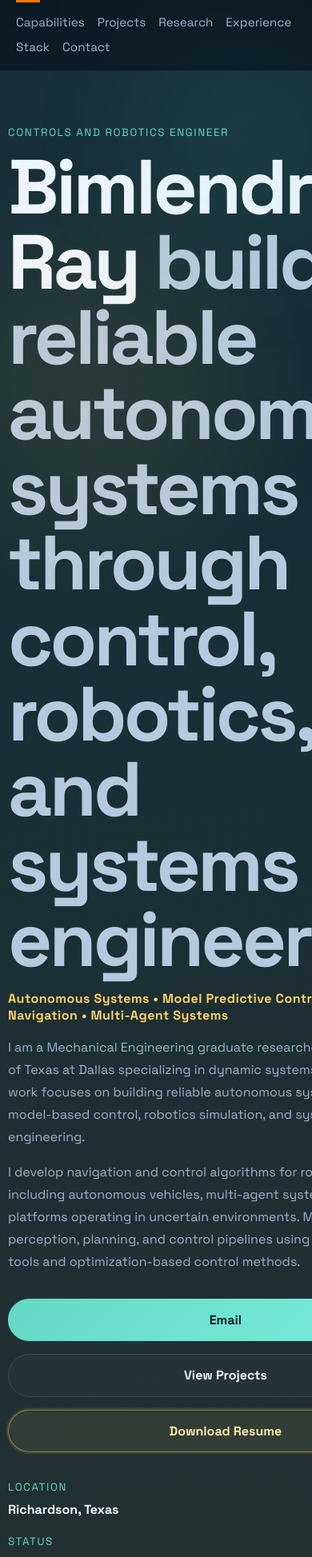
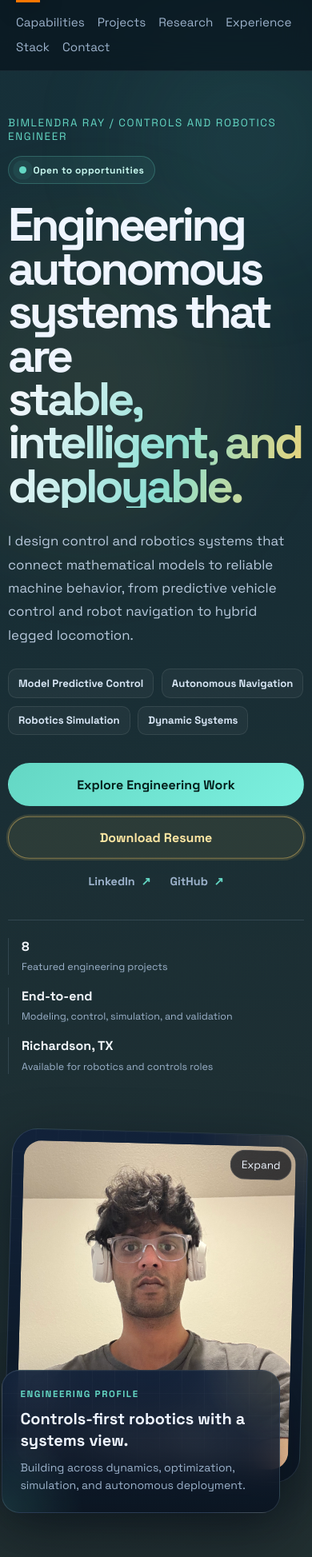
Before and after one commit to bhimray/bilen-profile-1, a React (Create React App) app: page / in a window 390 px wide. Shown: the part 47-1994 px from the top of the page at 80% size. Built offline with nearby package versions, Linux system fonts and the light colour scheme.

Commit message:
changes in readme-utd-email-removed-front-email -changed-project added

```diff
--- a/src/App.css
+++ b/src/App.css
@@ -1407,6 +1407,339 @@ a {
   }
 }
 
+/* Profile introduction */
+.hero {
+  grid-template-columns: minmax(0, 1.2fr) minmax(330px, 0.8fr);
+  gap: clamp(2.5rem, 6vw, 6rem);
+  align-items: center;
+  min-height: calc(100vh - 76px);
+  padding-top: clamp(3rem, 7vh, 6rem);
+  padding-bottom: clamp(4rem, 8vh, 7rem);
+}
+
+.hero-copy {
+  position: relative;
+  z-index: 2;
+}
+
+.hero-intro-line {
+  display: flex;
+  align-items: center;
+  justify-content: space-between;
+  gap: 1rem;
+  max-width: 760px;
+  margin-bottom: 1.5rem;
+}
+
+.hero-intro-line .kicker {
+  margin: 0;
+}
+
+.availability-badge {
+  display: inline-flex;
+  flex: 0 0 auto;
+  align-items: center;
+  gap: 0.55rem;
+  padding: 0.55rem 0.8rem;
+  color: #c8f8ef;
+  font-size: 0.75rem;
+  font-weight: 700;
+  letter-spacing: 0.04em;
+  background: rgba(100, 215, 196, 0.08);
+  border: 1px solid rgba(100, 215, 196, 0.26);
+  border-radius: 999px;
+}
+
+.availability-badge i {
+  width: 0.55rem;
+  height: 0.55rem;
+  background: var(--accent);
+  border-radius: 50%;
+  box-shadow: 0 0 0 0 rgba(100, 215, 196, 0.55);
+  animation: availabilityPulse 2s infinite;
+}
+
+.hero h1 {
+  max-width: 13ch;
+  font-size: clamp(3.6rem, 6.7vw, 6.8rem);
+  line-height: 0.93;
+  letter-spacing: -0.065em;
+}
+
+.hero h1 span {
+  display: block;
+  color: transparent;
+  background: linear-gradient(110deg, #f3f7fc 5%, #8adfd3 56%, #ffd166 105%);
+  background-clip: text;
+  -webkit-background-clip: text;
+}
+
+.hero-lead {
+  max-width: 690px;
+  margin: 1.7rem 0 0;
+  color: #b8c9dc;
+  font-size: clamp(1.05rem, 1.6vw, 1.28rem);
+  line-height: 1.75;
+}
+
+.hero-expertise {
+  display: flex;
+  flex-wrap: wrap;
+  gap: 0.6rem;
+  margin-top: 1.7rem;
+}
+
+.hero-expertise span {
+  padding: 0.55rem 0.75rem;
+  color: #d9e7f6;
+  font-size: 0.82rem;
+  font-weight: 700;
+  background: rgba(255, 255, 255, 0.035);
+  border: 1px solid rgba(255, 255, 255, 0.09);
+  border-radius: 0.65rem;
+}
+
+.hero-actions {
+  gap: 0.8rem;
+  margin: 2.2rem 0 1.2rem;
+}
+
+.hero-social-links {
+  display: flex;
+  gap: 1.5rem;
+}
+
+.hero-social-links a {
+  color: var(--muted);
+  font-size: 0.9rem;
+  font-weight: 700;
+  transition: color 160ms ease;
+}
+
+.hero-social-links a:hover {
+  color: var(--accent);
+}
+
+.hero-social-links span {
+  margin-left: 0.25rem;
+  color: var(--accent);
+}
+
+.hero-proof {
+  display: grid;
+  grid-template-columns: 0.65fr 1.15fr 1fr;
+  gap: 0;
+  max-width: 760px;
+  margin-top: 2.4rem;
+  padding-top: 1.4rem;
+  border-top: 1px solid var(--line);
+}
+
+.hero-proof div {
+  min-width: 0;
+  padding: 0 1.1rem;
+  border-left: 1px solid var(--line);
+}
+
+.hero-proof div:first-child {
+  padding-left: 0;
+  border-left: 0;
+}
+
+.hero-proof strong,
+.hero-proof span {
+  display: block;
+}
+
+.hero-proof strong {
+  margin-bottom: 0.4rem;
+  color: #f2f6fb;
+  font-size: clamp(1rem, 1.6vw, 1.3rem);
+}
+
+.hero-proof span {
+  color: var(--muted);
+  font-size: 0.78rem;
+  line-height: 1.5;
+}
+
+.hero-visual {
+  min-height: 42rem;
+}
+
+.portrait-index {
+  position: absolute;
+  top: 0;
+  right: 0;
+  z-index: 2;
+  display: flex;
+  align-items: flex-end;
+  gap: 0.6rem;
+  color: rgba(239, 245, 255, 0.38);
+  text-transform: uppercase;
+  writing-mode: vertical-rl;
+}
+
+.portrait-index span {
+  font-size: 0.65rem;
+  letter-spacing: 0.22em;
+}
+
+.portrait-index strong {
+  color: var(--accent);
+  font-size: 1.1rem;
+}
+
+.portrait-frame {
+  top: 2rem;
+  right: 1.75rem;
+  width: min(100%, 25rem);
+  transform: rotate(1.5deg);
+}
+
+.hero-card {
+  left: -1.5rem;
+  bottom: 1.2rem;
+  width: min(22rem, 94%);
+  padding: 1.4rem;
+  backdrop-filter: blur(18px);
+}
+
+.hero-card p {
+  margin: 0 0 0.65rem;
+  color: var(--accent);
+  font-size: 0.72rem;
+  font-weight: 700;
+  letter-spacing: 0.14em;
+  text-transform: uppercase;
+}
+
+.hero-card strong {
+  font-size: 1.25rem;
+  line-height: 1.35;
+}
+
+.hero-card span {
+  display: block;
+  margin-top: 0.65rem;
+  color: var(--muted);
+  font-size: 0.88rem;
+  line-height: 1.55;
+}
+
+/* Contact call to action */
+.contact-section {
+  padding-bottom: clamp(5rem, 10vw, 8rem);
+}
+
+.contact-section .contact-panel {
+  padding: clamp(1.6rem, 5vw, 3.5rem);
+}
+
+.contact-intro {
+  max-width: 700px;
+  margin: 1.25rem 0 0;
+  font-size: 1.05rem;
+}
+
+.contact-actions {
+  display: flex;
+  flex-wrap: wrap;
+  gap: 0.8rem;
+  margin: 1.75rem 0 2.25rem;
+}
+
+.contact-actions .button {
+  margin: 0;
+}
+
+.contact-grid {
+  grid-template-columns: repeat(auto-fit, minmax(190px, 1fr));
+}
+
+.contact-grid a {
+  overflow-wrap: anywhere;
+}
+
+@keyframes availabilityPulse {
+  70% {
+    box-shadow: 0 0 0 0.55rem rgba(100, 215, 196, 0);
+  }
+  100% {
+    box-shadow: 0 0 0 0 rgba(100, 215, 196, 0);
+  }
+}
+
+@media (max-width: 960px) {
+  .hero {
+    grid-template-columns: 1fr;
+    gap: 2.5rem;
+    padding-top: 3.5rem;
+  }
+
+  .hero h1 {
+    max-width: 14ch;
+  }
+
+  .hero-visual {
+    width: min(100%, 31rem);
+    min-height: 38rem;
+    margin: 0 auto;
+  }
+
+  .hero-card {
+    left: -0.5rem;
+  }
+}
+
+@media (max-width: 640px) {
+  .hero-intro-line {
+    align-items: flex-start;
+    flex-direction: column;
+  }
+
+  .hero h1 {
+    font-size: clamp(3rem, 15vw, 4.6rem);
+  }
+
+  .hero-actions,
+  .contact-actions {
+    align-items: stretch;
+  }
+
+  .hero-social-links {
+    justify-content: center;
+  }
+
+  .hero-proof {
+    grid-template-columns: 1fr;
+    gap: 1rem;
+  }
+
+  .hero-proof div,
+  .hero-proof div:first-child {
+    padding: 0 0 0 1rem;
+    border-left: 1px solid var(--line);
+  }
+
+  .hero-visual {
+    min-height: 33rem;
+  }
+
+  .portrait-index {
+    display: none;
+  }
+
+  .portrait-frame {
+    right: 0;
+  }
+
+  .contact-actions {
+    flex-direction: column;
+    margin-bottom: 2rem;
+  }
+}
+
 @keyframes resumePulse {
   0%,
   100% {
--- a/src/App.js
+++ b/src/App.js
@@ -52,6 +52,36 @@ const capabilities = [
 ];
 
 const projects = [
+  {
+    id: 'mujoco-legged-robot',
+    title: 'Hybrid Control of a Legged Robot in MuJoCo',
+    overview:
+      'Built a MuJoCo-based legged robot simulation with contact dynamics, actuator constraints, and phase-based hybrid control.',
+    platform: 'Independent Project | Dec 2025 - Feb 2026',
+    problem:
+      'Legged locomotion requires continuous feedback control to work together with discrete gait transitions while remaining stable through contact changes, actuator limits, and environmental disturbances.',
+    approach:
+      'Modeled the robot and its contact dynamics in MuJoCo, implemented a finite-state machine for gait phases, and designed feedback controllers for body regulation and locomotion tracking. The controller was then evaluated under changes in disturbances, mass, and ground friction.',
+    architecture: 'MuJoCo robot model -> Contact dynamics -> Gait state machine -> Feedback control -> Robustness evaluation',
+    technologies: ['C++', 'MuJoCo', 'Hybrid Systems', 'Feedback Control', 'Robotics Simulation'],
+    features: [
+      'MuJoCo simulation with contact dynamics and actuator constraints',
+      'Finite-state machine for stance, flight, touchdown, and liftoff transitions',
+      'Height regulation and torso stabilization controllers',
+      'Forward velocity tracking controller',
+      'External disturbance and parameter-variation testing',
+    ],
+    results: [
+      'Evaluated controller robustness under external push disturbances.',
+      'Tested locomotion behavior under robot mass variation and changes in ground friction.',
+      'Generated plots for center-of-mass height, velocity tracking, joint motion, torque usage, and gait stability.',
+    ],
+    assets: {
+      reports: [],
+      images: [],
+    },
+    links: [],
+  },
   {
     id: 'qcar',
     title: 'End-to-End Autonomous Vehicle Control & Planning System (QUANSER QCAR)',
@@ -336,8 +366,8 @@ const industryExperiences = [
 ];
 
 const stackGroups = [
-  { label: 'Programming', items: ['Python', 'MATLAB', 'JavaScript', 'SQL', 'PLC'] },
-  { label: 'Robotics', items: ['ROS', 'Gazebo', 'MoveIt', 'Quanser QCar'] },
+  { label: 'Programming', items: ['Python', 'MATLAB', 'C++', 'JavaScript', 'SQL', 'PLC'] },
+  { label: 'Robotics', items: ['ROS', 'Gazebo', 'MuJoCo', 'MoveIt', 'Quanser QCar'] },
   { label: 'Simulation', items: ['Simulink', 'ANSYS', 'Modeling and Simulation'] },
   {
     label: 'Control & Robotics Concepts',
@@ -563,7 +593,7 @@ function ProjectDetailPage({ project }) {
             validation process, and lessons learned.
           </p>
           <div className="project-page-actions">
-            <a className="button button-primary" href="mailto:bimlendra.ray@utdallas.edu">
+            <a className="button button-primary" href="mailto:raybimlendra@gmail.com">
               Contact Me
             </a>
             <a className="button button-secondary" href="#projects">
@@ -640,31 +670,33 @@ function App() {
       <main>
         <section className="hero section" id="hero">
           <div className="hero-copy">
-            <p className="kicker">Controls and Robotics Engineer</p>
+            <div className="hero-intro-line">
+              <p className="kicker">Bimlendra Ray / Controls and Robotics Engineer</p>
+              <span className="availability-badge">
+                <i />
+                Open to opportunities
+              </span>
+            </div>
             <h1>
-              Bimlendra Ray
-              <span> building reliable autonomous systems through control, robotics, and systems engineering.</span>
+              Engineering autonomous systems that are
+              <span> stable, intelligent, and deployable.</span>
             </h1>
-            <p className="hero-subtitle">
-              Autonomous Systems • Model Predictive Control • Robot Navigation • Multi-Agent Systems
-            </p>
-            <p className="hero-text">
-              I am a Mechanical Engineering graduate researcher at The University of Texas at Dallas specializing in
-              dynamic systems and control. My work focuses on building reliable autonomous systems through model-based
-              control, robotics simulation, and system-level engineering.
-            </p>
-            <p className="hero-text">
-              I develop navigation and control algorithms for robotic systems including autonomous vehicles, multi-agent
-              systems, and robotic platforms operating in uncertain environments. My work integrates perception,
-              planning, and control pipelines using modern robotics tools and optimization-based control methods.
+            <p className="hero-lead">
+              I design control and robotics systems that connect mathematical models
+              to reliable machine behavior, from predictive vehicle control and robot
+              navigation to hybrid legged locomotion.
             </p>
 
+            <div className="hero-expertise" aria-label="Core engineering expertise">
+              <span>Model Predictive Control</span>
+              <span>Autonomous Navigation</span>
+              <span>Robotics Simulation</span>
+              <span>Dynamic Systems</span>
+            </div>
+
             <div className="hero-actions">
-              <a className="button button-primary" href="mailto:bimlendra.ray@utdallas.edu">
-                Email
-              </a>
-              <a className="button button-secondary" href="#projects">
-                View Projects
+              <a className="button button-primary" href="#projects">
+                Explore Engineering Work
               </a>
               <a
                 className="button button-download"
@@ -675,24 +707,45 @@ function App() {
               </a>
             </div>
 
-            <div className="hero-meta">
+            <div className="hero-social-links" aria-label="Professional profiles">
+              <a
+                href="https://www.linkedin.com/in/raybimlendra/"
+                target="_blank"
+                rel="noreferrer"
+              >
+                LinkedIn <span aria-hidden="true">↗</span>
+              </a>
+              <a
+                href="https://github.com/bhimray"
+                target="_blank"
+                rel="noreferrer"
+              >
+                GitHub <span aria-hidden="true">↗</span>
+              </a>
+            </div>
+
+            <div className="hero-proof">
               <div>
-                <span className="meta-label">Location</span>
-                <strong>Richardson, Texas</strong>
+                <strong>8</strong>
+                <span>Featured engineering projects</span>
               </div>
               <div>
-                <span className="meta-label">Status</span>
-                <strong>Actively seeking robotics, autonomy, and control engineering roles.</strong>
+                <strong>End-to-end</strong>
+                <span>Modeling, control, simulation, and validation</span>
               </div>
               <div>
-                <span className="meta-label">Expected Graduation</span>
-                <strong>May 2026</strong>
+                <strong>Richardson, TX</strong>
+                <span>Available for robotics and controls roles</span>
               </div>
             </div>
 
           </div>
 
           <div className="hero-visual">
+            <div className="portrait-index" aria-hidden="true">
+              <span>Portfolio</span>
+              <strong>01</strong>
+            </div>
             <div className="portrait-frame">
               <img src={profileImage} alt="Bimlendra Ray" />
               <button
@@ -711,8 +764,11 @@ function App() {
               </button>
             </div>
             <div className="hero-card">
-              <p>Engineering focus</p>
-              <strong>Model predictive control, robotics simulation, autonomous navigation, and deployable autonomy pipelines.</strong>
+              <p>Engineering Profile</p>
+              <strong>Controls-first robotics with a systems view.</strong>
+              <span>
+                Building across dynamics, optimization, simulation, and autonomous deployment.
+              </span>
             </div>
           </div>
         </section>
@@ -918,14 +974,29 @@ function App() {
         <section className="section contact-section" id="contact">
           <div className="contact-panel">
             <p className="section-kicker">Contact</p>
-            <h2>Open to robotics, autonomy, and control engineering opportunities.</h2>
+            <h2>Let&apos;s discuss robotics systems that need rigorous control engineering.</h2>
+            <p className="contact-intro">
+              I am open to robotics, autonomy, controls, and simulation opportunities.
+              For roles, collaborations, or technical conversations, reach me directly.
+            </p>
+
+            <div className="contact-actions">
+              <a className="button button-primary" href="mailto:raybimlendra@gmail.com">
+                Send an Email
+              </a>
+              <a
+                className="button button-secondary"
+                href="https://www.linkedin.com/in/raybimlendra/"
+                target="_blank"
+                rel="noreferrer"
+              >
+                Connect on LinkedIn
+              </a>
+            </div>
+
             <div className="contact-grid">
               <div>
                 <span>Email</span>
-                <a href="mailto:bimlendra.ray@utdallas.edu">bimlendra.ray@utdallas.edu</a>
-              </div>
-              <div>
-                <span>Alternate Email</span>
                 <a href="mailto:raybimlendra@gmail.com">raybimlendra@gmail.com</a>
               </div>
               <div>
@@ -936,6 +1007,12 @@ function App() {
                 <span>LinkedIn</span>
                 <a href="https://www.linkedin.com/in/raybimlendra/" target="_blank" rel="noreferrer">
                   linkedin.com/in/raybimlendra
+                </a>
+              </div>
+              <div>
+                <span>GitHub</span>
+                <a href="https://github.com/bhimray" target="_blank" rel="noreferrer">
+                  github.com/bhimray
                 </a>
               </div>
               <div>
```
Also changed, not shown: 2 other files (tests, documents, lock files or other folders).
